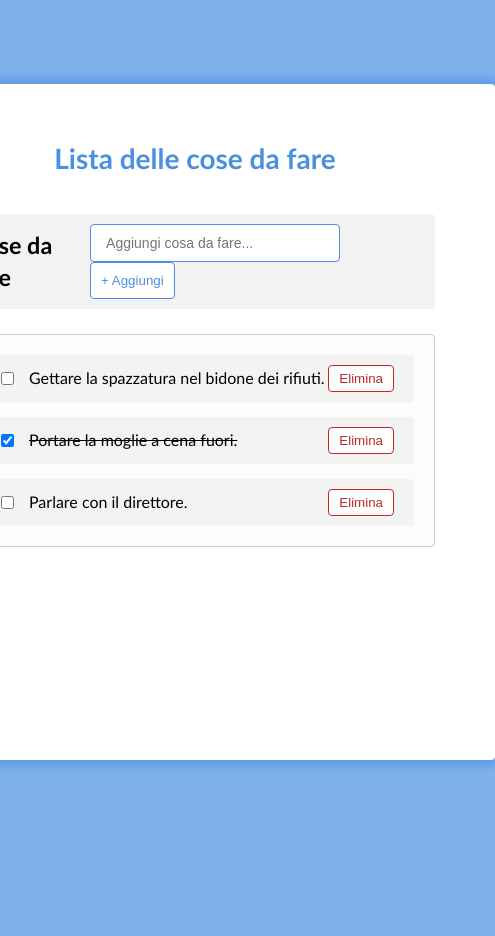
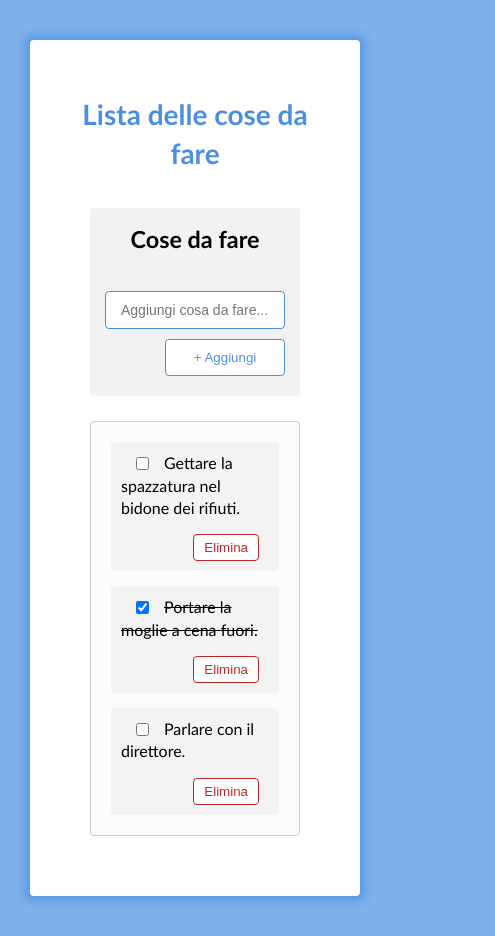
Before and after one commit to alessiosferro/simple-react-todo-list, a React (Create React App) app: page / in a window 390 px wide. Shown: the whole page, 495 px wide, since content can reach past the window. Before the commit the page ends 844 px from the top, so only its background shows below. Built offline with nearby package versions, Linux system fonts and the light colour scheme.

Commit message:
Layout responsive

```diff
--- a/package.json
+++ b/package.json
@@ -8,7 +8,8 @@
     "@testing-library/user-event": "^7.1.2",
     "react": "^16.12.0",
     "react-dom": "^16.12.0",
-    "react-scripts": "3.3.1"
+    "react-scripts": "3.3.1",
+    "uuid": "^3.4.0"
   },
   "scripts": {
     "start": "react-scripts start",
--- a/src/App.css
+++ b/src/App.css
@@ -26,14 +26,6 @@ a {
   text-decoration: none;
 }
 
-.app-container {
-  flex-direction: column;
-  display: flex;
-  align-items: center;
-  justify-content: center;
-  height: 100vh;
-}
-
 .container {
   padding: 2rem;
 }
@@ -46,12 +38,9 @@ a {
 }
 
 .container--main {
-  width: 60vw;
-  height: 80vh;
+  max-width: 90rem;
+  margin: 15rem auto;
   background-color: white;
-  min-height: 50rem;
-  min-width: 60rem;
-  max-width: 120rem;
   border-radius: 4px;
 }
 
@@ -73,3 +62,15 @@ a {
 .container__header--left {
   text-align: left;
 }
+
+@media screen and (max-width: 968px) {
+  .container--main {
+    margin: 10rem 6rem;
+  }
+}
+
+@media screen and (max-width: 768px) {
+  .container--main {
+    margin: 4rem 3rem;
+  }
+}
--- a/src/App.js
+++ b/src/App.js
@@ -2,22 +2,23 @@ import React, { Component } from "react";
 import "./App.css";
 import Todos from "./components/Todos/Todos";
 import Header from "./components/layout/Header";
+import uuid from "uuid";
 
 class App extends Component {
   state = {
     todos: [
       {
-        id: 1,
+        id: uuid.v4(),
         title: "Gettare la spazzatura nel bidone dei rifiuti.",
         completed: false
       },
       {
-        id: 2,
+        id: uuid.v4(),
         title: "Portare la moglie a cena fuori.",
         completed: true
       },
       {
-        id: 3,
+        id: uuid.v4(),
         title: "Parlare con il direttore.",
         completed: false
       }
@@ -41,11 +42,14 @@ class App extends Component {
   };
 
   addTodo = title => {
+    const { todos } = this.state;
+
     this.setState({
       todos: [
-        ...this.state.todos,
+        ...todos,
         {
-          id: this.state.todos[this.state.todos.length - 1].id + 1,
+          // id: todos[todos.length - 1].id + 1,
+          id: uuid.v4(),
           title,
           completed: false
         }
@@ -55,8 +59,7 @@ class App extends Component {
 
   render = () => {
     return (
-      <main className="app-container">
-        <div className="container container--main container--border container--larger container--shadow">
+      <main className="container container--main container--border container--larger container--shadow">
         <Header title="Lista delle cose da fare" />
         <Todos
           addTodo={this.addTodo}
@@ -64,7 +67,6 @@ class App extends Component {
           toggleComplete={this.toggleComplete}
           deleteTodo={this.deleteTodo}
         />
-        </div>
       </main>
     );
   };
--- a/src/components/AddTodo/AddTodo.css
+++ b/src/components/AddTodo/AddTodo.css
@@ -31,3 +31,36 @@
   background-color: #4a90e2;
   cursor: pointer;
 }
+
+.add-todo__container {
+  display: flex;
+  justify-content: space-between;
+  align-items: center;
+  margin-bottom: 2.5rem;
+  background-color: #f2f2f2;
+  padding: 0 1.5rem;
+  border-radius: 4px;
+}
+
+@media screen and (max-width: 768px) {
+  .add-todo__form {
+    width: 100%;
+  }
+  .add-todo__input-field {
+    width: 100%;
+    margin: 0 auto 1rem;
+  }
+  .add-todo__container {
+    flex-direction: column;
+  }
+  .add-todo__mobile {
+    display: flex;
+    flex-direction: column;
+    width: 100%;
+    padding: 2rem 0;
+  }
+  .add-todo__submit-btn {
+    width: 12rem;
+    align-self: flex-end;
+  }
+}
--- a/src/components/AddTodo/AddTodo.js
+++ b/src/components/AddTodo/AddTodo.js
@@ -26,7 +26,8 @@ export class AddTodo extends Component {
 
   render() {
     return (
-      <form onSubmit={this.onSubmit}>
+      <form className="add-todo__form" onSubmit={this.onSubmit}>
+        <div className="add-todo__mobile">
           <input
             onChange={this.onChange}
             type="text"
@@ -38,6 +39,7 @@ export class AddTodo extends Component {
           <button type="submit" className="add-todo__submit-btn">
             + Aggiungi
           </button>
+        </div>
       </form>
     );
   }
--- a/src/components/TodoItem/TodoItem.css
+++ b/src/components/TodoItem/TodoItem.css
@@ -46,3 +46,18 @@
   outline: none;
   box-shadow: 0 0 3px 2px rgba(192, 40, 40, 0.4);
 }
+
+@media screen and (max-width: 768px) {
+  .todo-list__item {
+    flex-direction: column;
+    align-items: flex-start;
+  }
+
+  .todo-list__item-label {
+    margin-bottom: 1.5rem;
+  }
+
+  .todo-list__item__remove-todo-btn {
+    align-self: flex-end;
+  }
+}
--- a/src/components/Todos/Todos.js
+++ b/src/components/Todos/Todos.js
@@ -7,7 +7,7 @@ export default class Todos extends React.Component {
   render = () => {
     return (
       <div className="container">
-        <div style={this.addTodoContainerStyle}>
+        <div className="add-todo__container">
           <header className="container__header container__header--left">
             <h3>Cose da fare</h3>
           </header>
@@ -28,16 +28,6 @@ export default class Todos extends React.Component {
       </div>
     );
   };
-
-  addTodoContainerStyle = {
-    display: "flex",
-    justifyContent: "space-between",
-    alignItems: "center",
-    marginBottom: "2.5rem",
-    backgroundColor: "#f2f2f2",
-    padding: "0 1.5rem",
-    borderRadius: "4px"
-  };
 }
 
 Todos.propTypes = {
```
Also changed, not shown: 1 other file (tests, documents, lock files or other folders). Lines whose indentation alone changed are shown as unchanged.
